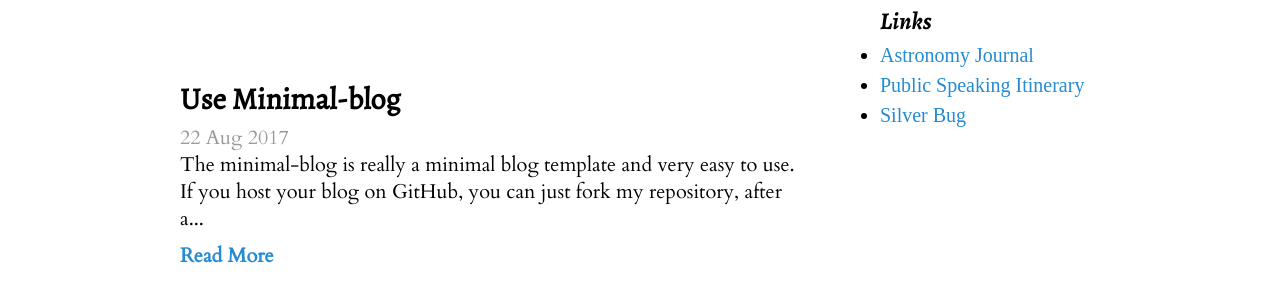
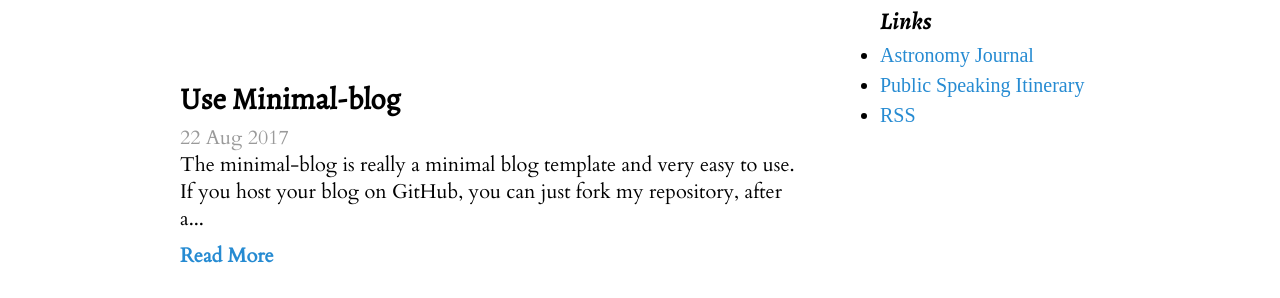
Before and after one commit to lpoconnell/CyberCoffee, a Jekyll site: the page built from index.html, in a window 1280 px wide. Shown: the part 374-672 px from the top of the page. Built offline with Jekyll 4.4.1, drawn with Linux system fonts in a browser that asks for light colours; some web fonts are replaced; the list of posts is cut into pages by our own code.

Commit message:
Update links.yml

```diff
--- a/_data/links.yml
+++ b/_data/links.yml
@@ -2,5 +2,5 @@
   url: https://github.com/runningUnicorn/minimal-blog
 - title: Public Speaking Itinerary
   url: https://runningunicorn.github.io/
-- title: Silver Bug
+- title: RSS
   url: https://runningunicorn.github.io/camera-factory
```
